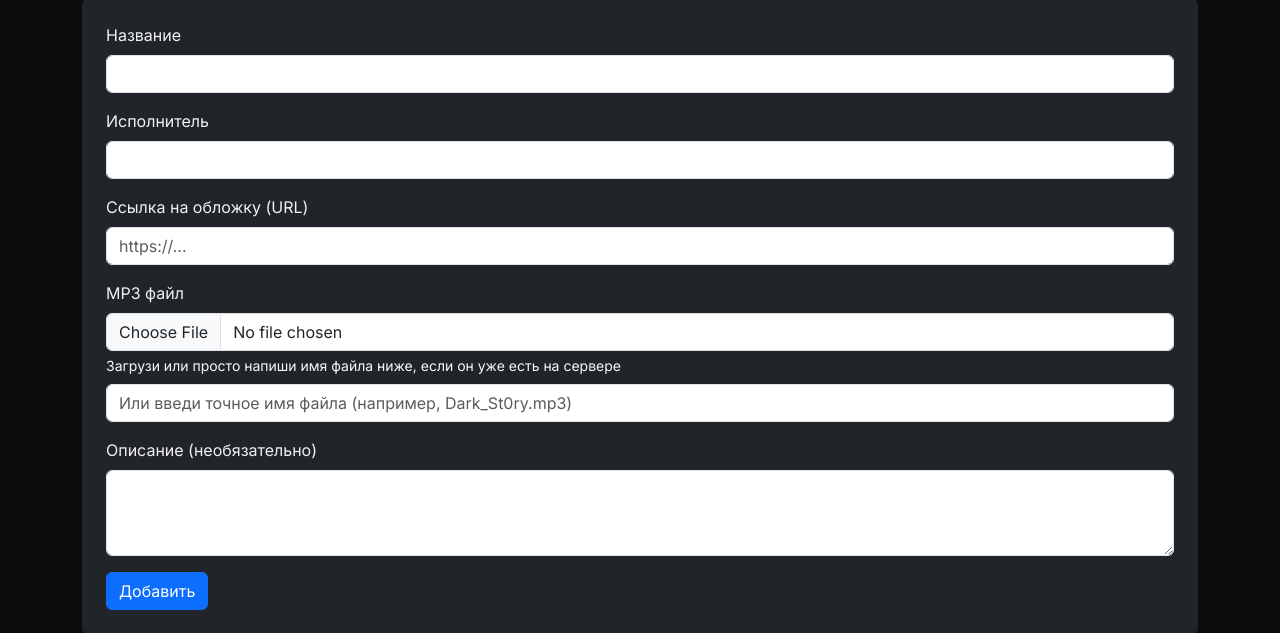
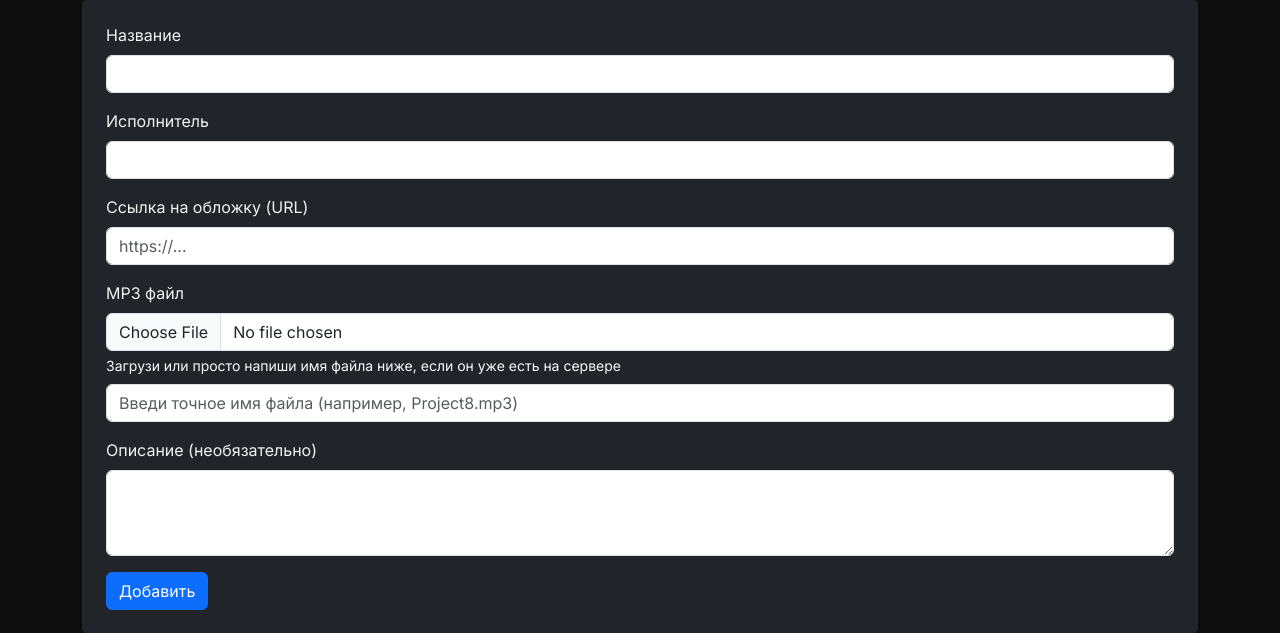
Before and after one commit to Mim1Xs/Mim1Xs, a Flask app: page /F330fbb7 in a window 1280 px wide. Shown: the part 121-754 px from the top of the page. Run offline with Flask 3, Linux system fonts and the light colour scheme.

Commit message:
add_track.html

```diff
--- a/templates/add_track.html
+++ b/templates/add_track.html
@@ -21,7 +21,7 @@
             <label for="audio_file" class="form-label">MP3 файл</label>
             <input type="file" class="form-control" id="audio_file" name="audio_file" accept=".mp3,audio/mpeg">
             <div class="form-text text-light">Загрузи или просто напиши имя файла ниже, если он уже есть на сервере</div>
-            <input type="text" class="form-control mt-2" id="audio_file_name" name="audio_file_name" placeholder="Или введи точное имя файла (например, Dark_St0ry.mp3)">
+            <input type="text" class="form-control mt-2" id="audio_file_name" name="audio_file_name" placeholder="Введи точное имя файла (например, Project8.mp3)">
         </div>
         <div class="mb-3">
             <label for="description" class="form-label">Описание (необязательно)</label>
@@ -30,7 +30,6 @@
         <button type="submit" class="btn btn-primary">Добавить</button>
     </form>
 
-    <!-- Таблица управления треками -->
     <h2 class="mt-5 mb-3">Управление треками</h2>
     <table class="table table-dark table-hover">
         <thead>
```
